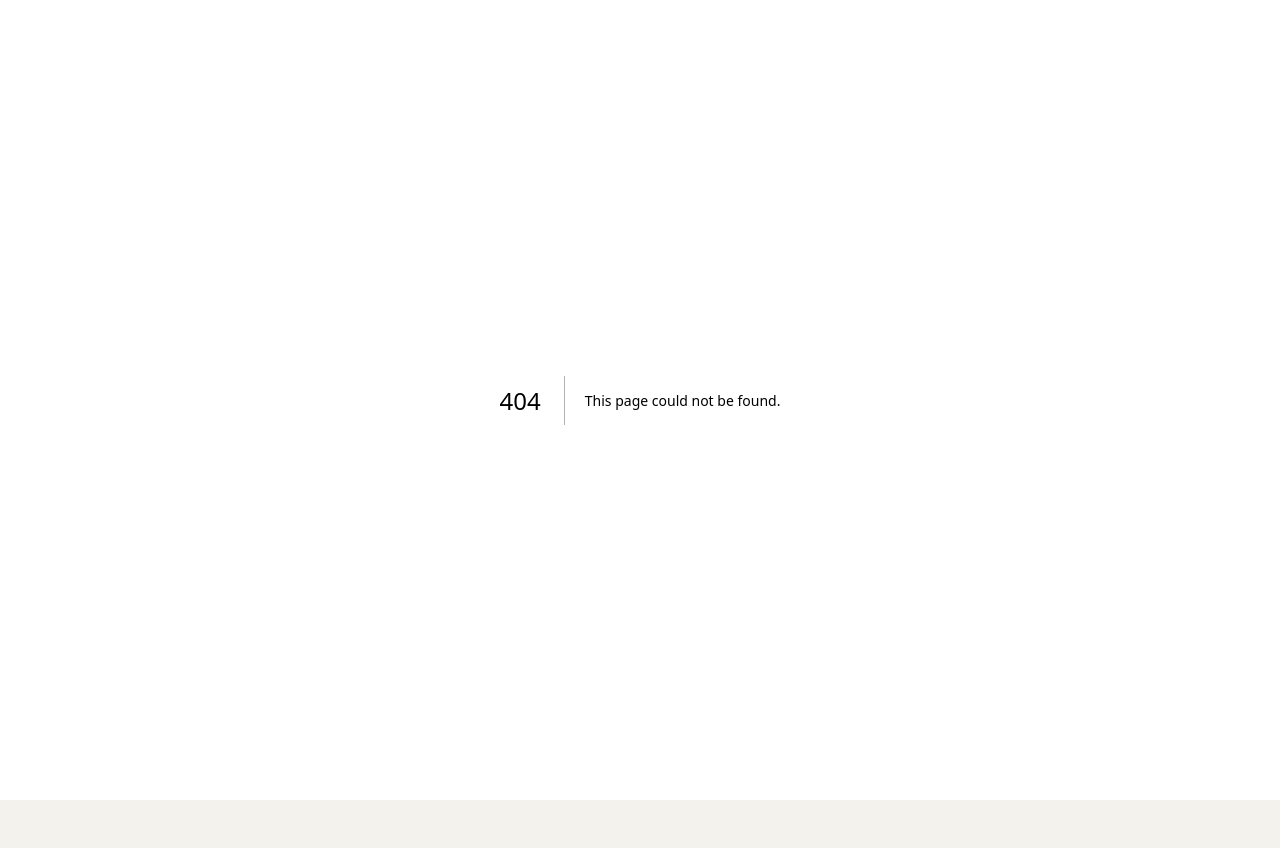
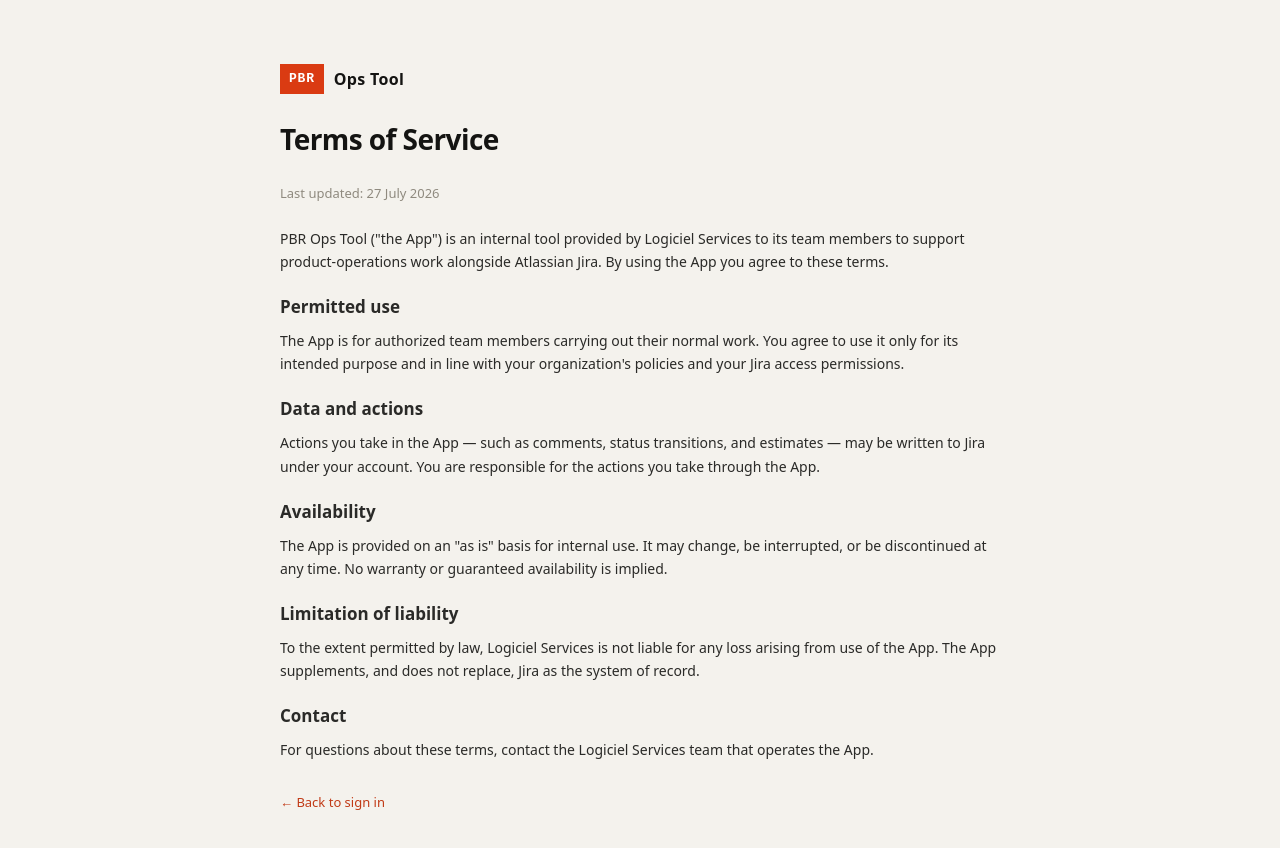
Before and after one commit to mohibhaider31/pbr-ops-tool, a Next.js app: page /terms in a window 1280 px wide. Before the commit this address had no page. Shown: the top 848 px of the page. Before the commit the page ends 800 px from the top, so only its background shows below. Built offline with nearby package versions, Linux system fonts and the light colour scheme.

Commit message:
AUTH: add public /privacy and /terms pages for Atlassian app distribution requirement

```diff
--- /dev/null
+++ b/app/privacy/page.tsx
@@ -0,0 +1,79 @@
+export const metadata = { title: "Privacy Policy · PBR Ops Tool" };
+
+export default function PrivacyPage() {
+  return (
+    <div className="min-h-screen w-full bg-paper text-ink font-sans flex justify-center py-16 px-6">
+      <div className="w-full max-w-[720px] flex flex-col gap-6">
+        <div className="flex items-center gap-[10px]">
+          <span className="bg-accent text-white font-mono font-bold text-[13px] tracking-[.06em] px-[9px] py-[5px]">PBR</span>
+          <span className="text-[16px] font-semibold tracking-[.02em]">Ops Tool</span>
+        </div>
+
+        <h1 className="m-0 text-[28px] font-semibold tracking-[-0.02em]">Privacy Policy</h1>
+        <p className="m-0 text-[13px] text-muted2">Last updated: {new Date().toLocaleDateString("en-GB", { year: "numeric", month: "long", day: "numeric" })}</p>
+
+        <div className="flex flex-col gap-5 text-[14px] leading-[1.65] text-ink/90">
+          <p className="m-0">
+            PBR Ops Tool (&quot;the App&quot;) is an internal product-operations tool operated by Logiciel Services for its
+            own team. It integrates with Atlassian Jira to support backlog refinement, review workflows, delivery
+            tracking, and estimation. This policy explains what the App accesses and how that information is used.
+          </p>
+
+          <section className="flex flex-col gap-2">
+            <h2 className="m-0 text-[17px] font-semibold">Information we access</h2>
+            <p className="m-0">When you sign in with your Atlassian account, the App accesses:</p>
+            <ul className="m-0 pl-5 flex flex-col gap-1">
+              <li>Your Atlassian profile — name, email address, account ID, and avatar — to identify you within the App.</li>
+              <li>Jira project and issue data you already have permission to see, in order to display and update stories, comments, and estimates.</li>
+              <li>Your OAuth access and refresh tokens, used solely to make requests to Jira on your behalf.</li>
+            </ul>
+          </section>
+
+          <section className="flex flex-col gap-2">
+            <h2 className="m-0 text-[17px] font-semibold">How we use it</h2>
+            <p className="m-0">
+              Information is used only to provide the App&apos;s features: showing your assigned work, mirroring comments
+              and status changes to Jira, tracking delivery across teams, and recording planning-poker estimates. The
+              App does not sell, rent, or share your information with third parties, and does not use it for advertising.
+            </p>
+          </section>
+
+          <section className="flex flex-col gap-2">
+            <h2 className="m-0 text-[17px] font-semibold">How it is stored</h2>
+            <p className="m-0">
+              The App stores operational data (review assignments, comments, delivery status, roles, and poker sessions)
+              and your session tokens in a private database. Access tokens are held server-side and are not exposed to
+              your browser. Data is retained for as long as the App is in use by your team and can be deleted on request.
+            </p>
+          </section>
+
+          <section className="flex flex-col gap-2">
+            <h2 className="m-0 text-[17px] font-semibold">Third-party services</h2>
+            <p className="m-0">
+              The App relies on Atlassian (Jira) for source data and authentication, and on infrastructure providers for
+              hosting, database, and real-time messaging. These providers process data only to deliver the App&apos;s
+              functionality.
+            </p>
+          </section>
+
+          <section className="flex flex-col gap-2">
+            <h2 className="m-0 text-[17px] font-semibold">Revoking access</h2>
+            <p className="m-0">
+              You can revoke the App&apos;s access at any time from your Atlassian account settings, under connected apps.
+              Signing out of the App ends your session and clears your stored tokens.
+            </p>
+          </section>
+
+          <section className="flex flex-col gap-2">
+            <h2 className="m-0 text-[17px] font-semibold">Contact</h2>
+            <p className="m-0">
+              For questions about this policy or your data, contact the Logiciel Services team that operates the App.
+            </p>
+          </section>
+        </div>
+
+        <a href="/login" className="text-[13px] text-key no-underline mt-2">← Back to sign in</a>
+      </div>
+    </div>
+  );
+}
--- /dev/null
+++ b/app/terms/page.tsx
@@ -0,0 +1,65 @@
+export const metadata = { title: "Terms of Service · PBR Ops Tool" };
+
+export default function TermsPage() {
+  return (
+    <div className="min-h-screen w-full bg-paper text-ink font-sans flex justify-center py-16 px-6">
+      <div className="w-full max-w-[720px] flex flex-col gap-6">
+        <div className="flex items-center gap-[10px]">
+          <span className="bg-accent text-white font-mono font-bold text-[13px] tracking-[.06em] px-[9px] py-[5px]">PBR</span>
+          <span className="text-[16px] font-semibold tracking-[.02em]">Ops Tool</span>
+        </div>
+
+        <h1 className="m-0 text-[28px] font-semibold tracking-[-0.02em]">Terms of Service</h1>
+        <p className="m-0 text-[13px] text-muted2">Last updated: {new Date().toLocaleDateString("en-GB", { year: "numeric", month: "long", day: "numeric" })}</p>
+
+        <div className="flex flex-col gap-5 text-[14px] leading-[1.65] text-ink/90">
+          <p className="m-0">
+            PBR Ops Tool (&quot;the App&quot;) is an internal tool provided by Logiciel Services to its team members to
+            support product-operations work alongside Atlassian Jira. By using the App you agree to these terms.
+          </p>
+
+          <section className="flex flex-col gap-2">
+            <h2 className="m-0 text-[17px] font-semibold">Permitted use</h2>
+            <p className="m-0">
+              The App is for authorized team members carrying out their normal work. You agree to use it only for its
+              intended purpose and in line with your organization&apos;s policies and your Jira access permissions.
+            </p>
+          </section>
+
+          <section className="flex flex-col gap-2">
+            <h2 className="m-0 text-[17px] font-semibold">Data and actions</h2>
+            <p className="m-0">
+              Actions you take in the App — such as comments, status transitions, and estimates — may be written to Jira
+              under your account. You are responsible for the actions you take through the App.
+            </p>
+          </section>
+
+          <section className="flex flex-col gap-2">
+            <h2 className="m-0 text-[17px] font-semibold">Availability</h2>
+            <p className="m-0">
+              The App is provided on an &quot;as is&quot; basis for internal use. It may change, be interrupted, or be
+              discontinued at any time. No warranty or guaranteed availability is implied.
+            </p>
+          </section>
+
+          <section className="flex flex-col gap-2">
+            <h2 className="m-0 text-[17px] font-semibold">Limitation of liability</h2>
+            <p className="m-0">
+              To the extent permitted by law, Logiciel Services is not liable for any loss arising from use of the App.
+              The App supplements, and does not replace, Jira as the system of record.
+            </p>
+          </section>
+
+          <section className="flex flex-col gap-2">
+            <h2 className="m-0 text-[17px] font-semibold">Contact</h2>
+            <p className="m-0">
+              For questions about these terms, contact the Logiciel Services team that operates the App.
+            </p>
+          </section>
+        </div>
+
+        <a href="/login" className="text-[13px] text-key no-underline mt-2">← Back to sign in</a>
+      </div>
+    </div>
+  );
+}
--- a/middleware.ts
+++ b/middleware.ts
@@ -7,6 +7,8 @@ import { NextRequest, NextResponse } from "next/server";
 // null, which the pages handle.
 const PUBLIC_PATHS = [
   "/login",
+  "/privacy",
+  "/terms",
   "/api/auth/login",
   "/api/auth/callback",
   "/api/auth/logout",
```
